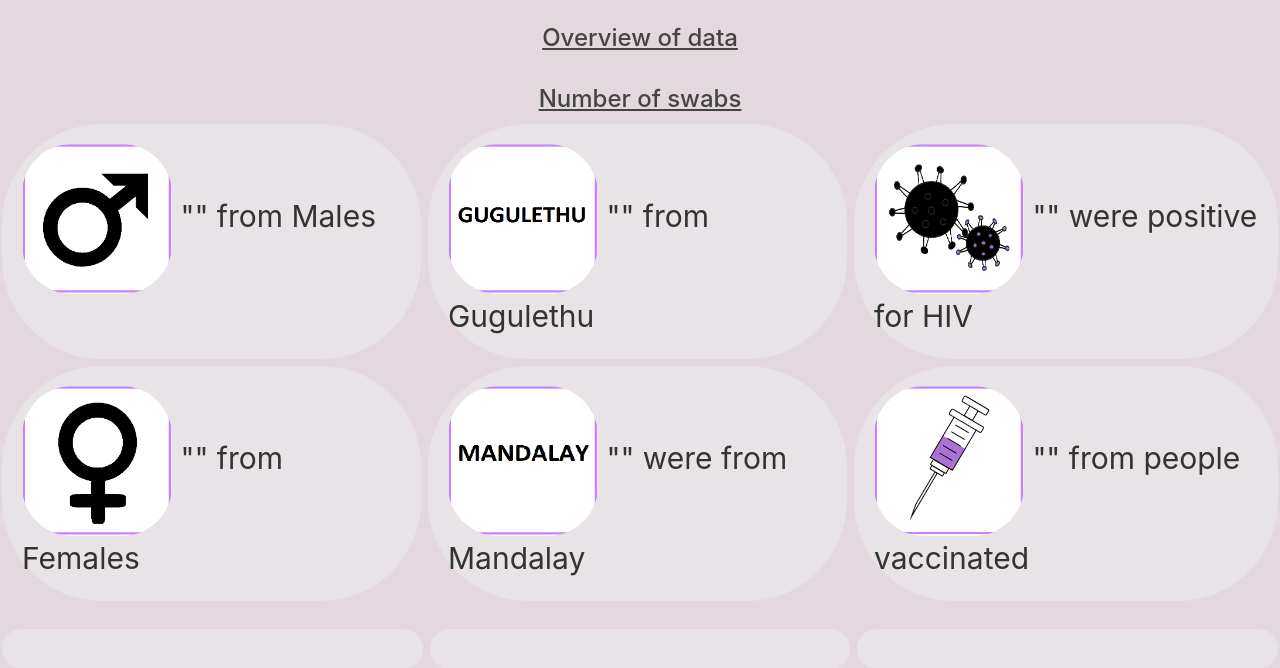
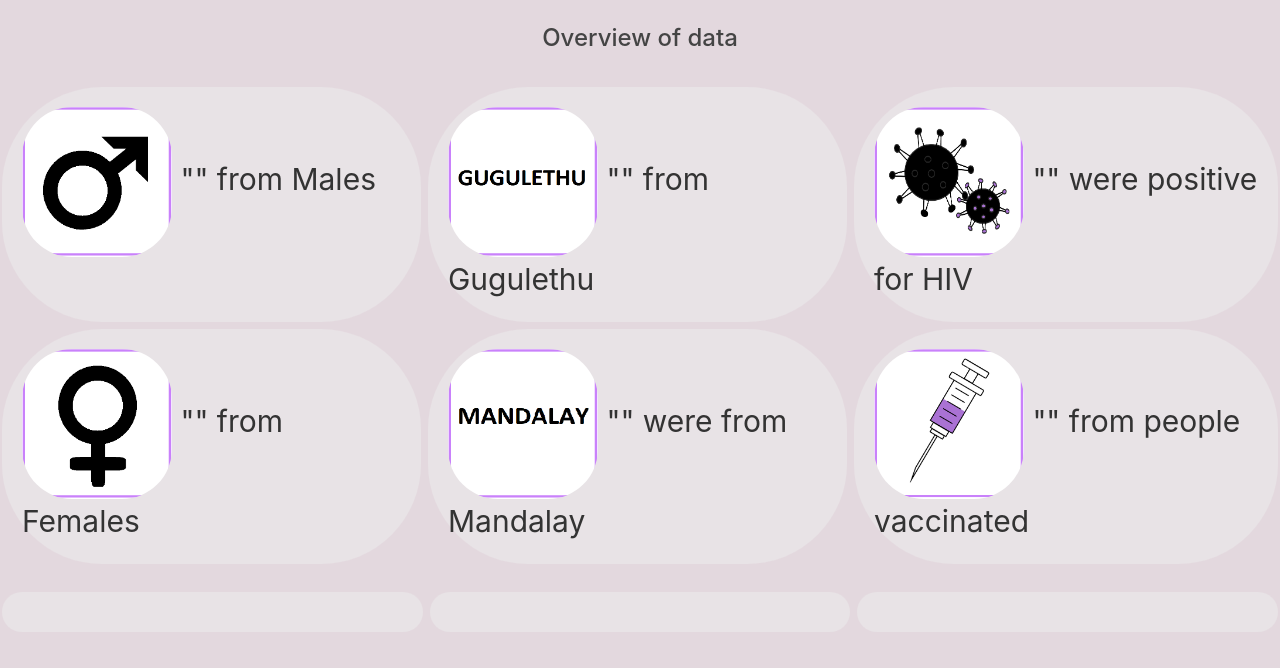
Before and after one commit to ashilr11/CapstoneProject, a Django app: template pneumovis/templates/pneumovis/home.html in a window 1280 px wide. Shown: the part 56-724 px from the top of the page. Run offline with Django 3.2, Linux system fonts and the light colour scheme; the template is opened without the code that fills it, so the values that code supplies are empty; some libraries are stand-ins or nearby versions.

Commit message:
removed underline on headings

```diff
--- a/pneumovis/static/pneumovis/main.css
+++ b/pneumovis/static/pneumovis/main.css
@@ -10,7 +10,6 @@ h1, h2, h3 {
 
 h4 {
   color: #444444;
-  text-decoration: underline;
 }
 
 h5{
--- a/pneumovis/templates/pneumovis/home.html
+++ b/pneumovis/templates/pneumovis/home.html
@@ -41,7 +41,6 @@
         {% endfor %}
       </div><br>
       <div>
-        <h4 align='center'>Number of swabs</h4>
         <div class="grid-container">
           <div class="grid-item">
             <img class='requiredData' src="{% static 'images/maleSymbol.png' %}" class "home" alt="Male symbol" width="150" height="150">
```
